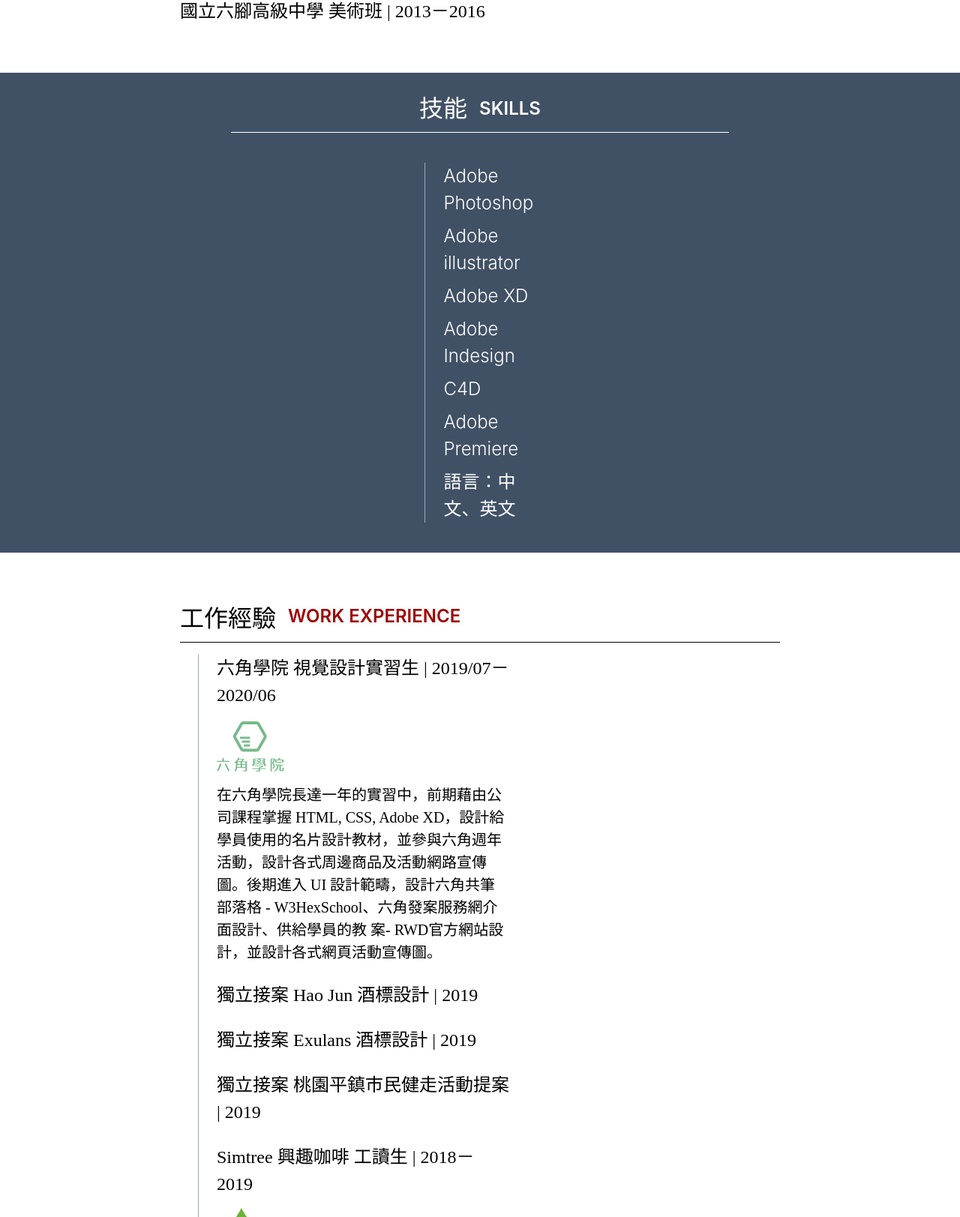
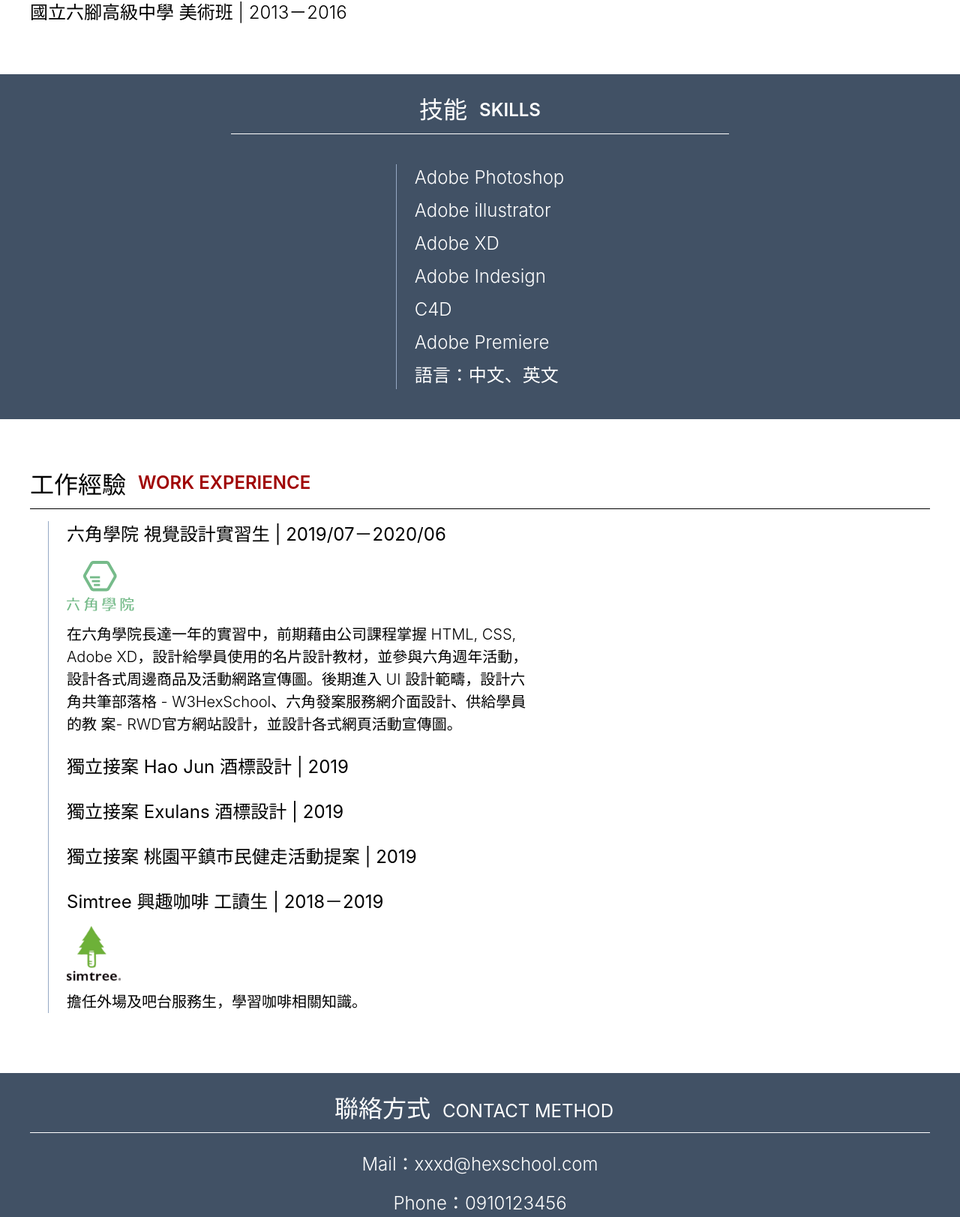
Before and after one commit to Linlaose/Layout_Camp, a website built with webpack: page index.html in a window 1280 px wide. Shown: the part 1177-2800 px from the top of the page at 75% size. Built offline with nearby package versions, Linux system fonts and the light colour scheme.

Commit message:
July 12 modified according to HexSchool suggestions

```diff
--- a/index.html
+++ b/index.html
@@ -62,14 +62,22 @@
       <!-- experience -->
       <h2>工作經驗<mark>WORK EXPERIENCE</mark></h2>
       <ul>
-        <li>六角學院 視覺設計實習生 | 2019/07－2020/06
+        <li>
+          <h3>六角學院 視覺設計實習生 | 2019/07－2020/06</h3>
           <img src="./img/Group 1.png" alt="HexScool_logo" class="hexSchool">
           <p>在六角學院長達一年的實習中，前期藉由公司課程掌握 HTML, CSS, Adobe XD，設計給學員使用的名片設計教材，並參與六角週年活動，設計各式周邊商品及活動網路宣傳圖。後期進入 UI 設計範疇，設計六角共筆部落格 - W3HexSchool、六角發案服務網介面設計、供給學員的教 案- RWD官方網站設計，並設計各式網頁活動宣傳圖。</p>
         </li>
-        <li>獨立接案 Hao Jun 酒標設計 | 2019</li>
-        <li>獨立接案 Exulans 酒標設計 | 2019</li>
-        <li>獨立接案 桃園平鎮市民健走活動提案 | 2019</li>
-        <li class="simTreeLi">Simtree 興趣咖啡 工讀生 | 2018－2019
+        <li>
+          <h3>獨立接案 Hao Jun 酒標設計 | 2019</h3>
+        </li>
+        <li>
+          <h3>獨立接案 Exulans 酒標設計 | 2019</h3>
+        </li>
+        <li>
+          <h3>獨立接案 桃園平鎮市民健走活動提案 | 2019</h3>
+        </li>
+        <li class="simTreeLi">
+          <h3>Simtree 興趣咖啡 工讀生 | 2018－2019</h3>
           <img src="./img/0m019bad127251c64d056cbf4e45b76049a054a7ecd124.png" alt="Simtree_logo" class="simTree">
           <p>擔任外場及吧台服務生，學習咖啡相關知識。</p>
         </li>
@@ -82,16 +90,16 @@
         <!-- contactMethod -->
         <h2>聯絡方式<span>CONTACT METHOD</span></h2>
         <ul>
-          <li>Mail：xxxd@hexschool.com</li>
-          <li>Phone：0910123456</li>
+          <li>Mail：<a href="mailto:xxxd@hexschool.com">xxxd@hexschool.com</a></li>
+          <li>Phone：<a href="tel:+0910123456">0910123456</a></li>
           <li>Kaohsiung, Taiwan</li>
-          <li>作品連結：https://www.behance.net/xxxdddddd</li>
+          <li>作品連結：<a>https://www.behance.net/xxxdddddd</a></li>
         </ul>
         <ul>
           <li class="social-media">
-            <img src="./img/facebook.png" alt="facebook">
-            <img src="./img/instagram-alt.png" alt="instagram">
-            <img src="./img/line.png" alt="line">
+            <a href="#"><img src="./img/facebook.png" alt="facebook"></a>
+            <a href="#"><img src="./img/instagram-alt.png" alt="instagram"></a>
+            <a href="#"><img src="./img/line.png" alt="line"></a>
           </li>
         </ul>
       </div>
--- a/scss/base/_reset.scss
+++ b/scss/base/_reset.scss
@@ -141,6 +141,11 @@
   box-sizing: border-box;
 }
 
+body{
+  font-family: -apple-system, BlinkMacSystemFont, "Segoe UI", "Microsoft JhengHei", Roboto, "Helvetica Neue", Arial, sans-serif;
+  line-height: 1.5;
+}
+
 img {
   display: block;
   max-width: 100%;
--- a/scss/pages/_home.scss
+++ b/scss/pages/_home.scss
@@ -1,11 +1,12 @@
 .container {
-  max-width: 62.5%;
+  max-width: 1200px;
   margin: 0 auto;
 }
 
-header{
+h1{
   padding: 40px 0 22px 0;
-  font: normal normal normal 80px/95px SF Pro Text;
+  font-size: 80px;
+  line-height: 1.2;
   text-align: left;
   border-bottom: 2px solid #000;
 }
@@ -17,14 +18,16 @@
 h2{
   padding-bottom: 7px;
   margin-bottom: 16px;
-  font: normal normal 400 32px/48px PingFang TC;
+  font-size: 32px;
+  font-weight: 400;
   border-bottom: 1px solid;
 }
 
 .profileContent {
   p{
     padding-bottom: 24px;
-    font: normal normal 300 24px/36px PingFang TC;
+    font-size: 24px;
+    font-weight: 300;
   }
   .second-p{
     padding-bottom: 64px;
@@ -33,7 +36,8 @@
 
 .education{
   li{
-    font: normal normal 300 24px/36px PingFang TC;
+    font-size: 24px;
+    font-weight: 300;
   }
   .bachelor{
     padding-bottom: 16px;
@@ -52,22 +56,24 @@
     margin-bottom: 40px;
     border-bottom: 1px solid #fff;
     .skill{
-      font: normal normal 300 32px/48px PingFang TC;
+      font-size: 32px;
+      font-weight: 300;
     }
     span{
       padding-left: 16px;
       vertical-align: middle;
-      font: normal normal 600 24px/36px SF Pro Text;
+      font-size: 24px;
+      font-weight: 600;
     }
   }
   ul{
+    display: inline-block;
     padding-bottom: 40px;
     li{
-      width: 11.5%;
-      margin: 0 auto;
       padding-left: 24px;
       padding-bottom: 8px;
-      font: normal normal 300 24px/36px SF Pro Text;
+      font-size: 24px;
+      font-weight: 300;
       text-align: left;
       border-left: 1px solid #96A9C4;
     }
@@ -82,12 +88,14 @@
     margin-left: 24px;
     border-left: 1px solid #96A9C4;
     li{
-      width: 53.5%;
+      width: 642px;
       padding-left: 24px;
       padding-bottom: 24px;
-      font: normal normal 400 24px/36px PingFang TC;
+      font-size: 24px;
+      font-weight: 400;
       p{
-        font: normal normal 300 20px/30px PingFang TC;
+        font-size: 20px;
+        font-weight: 300;
       }
       .hexSchool{
         padding: 16.5px 0;
@@ -108,26 +116,43 @@
   text-align: center;
   background: #415165;
   h2 {
-    width: 51.9%;
+    width: 1200px;
     margin: 0 auto;
     padding: 24px 16px 7px 0;
     margin-bottom: 24px;
     border-bottom: 1px solid #fff;
     span{
       padding-left: 16px;
-      font: normal normal medium 24px/36px SF Pro Text;
+      font-size: 24px;
+      font-weight: 400;
     }
   }
   li{
     padding-bottom: 16px;
-    font: normal normal 300 24px/36px SF Pro Text;
+    font-size: 24px;
+    font-weight: 300;
     img{
       display: inline;
       padding-left: 20px;
       vertical-align: top;
     }
+    a{
+      display: inline;
+      color: #fff;
+      border-bottom: 1px solid transparent;
+      &:hover{
+        border-bottom: 1px solid rgb(251, 255, 0);
+        cursor: pointer;
+      }
+    }
   }
   .social-media {
     padding-bottom: 40px;
+    a{
+      &:hover{
+        border: none;
+        opacity: .8;
+      }
+    }
   }
 }
```
Also changed, not shown: dist/main.css.
